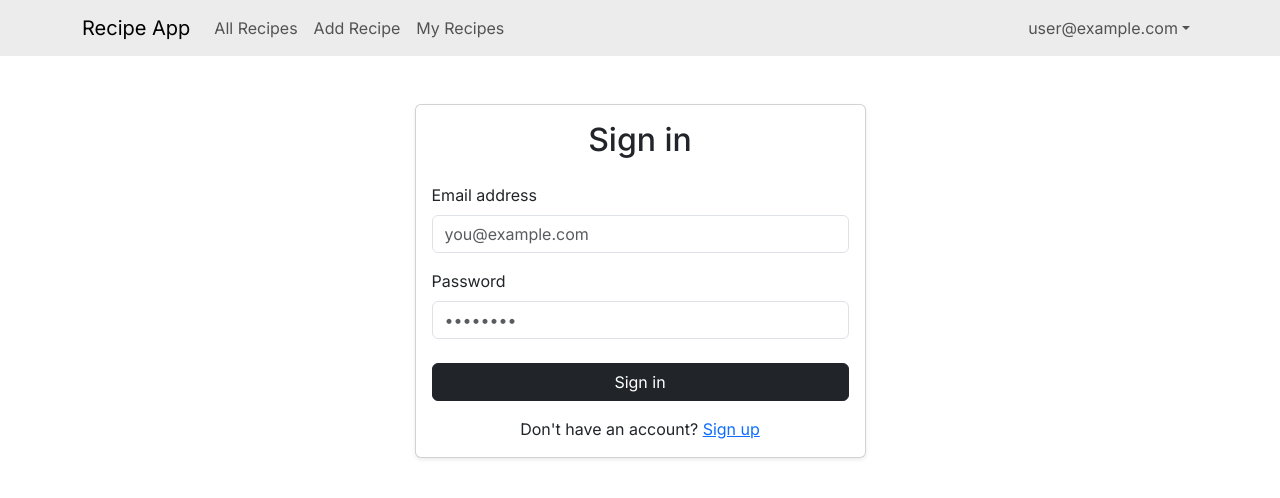
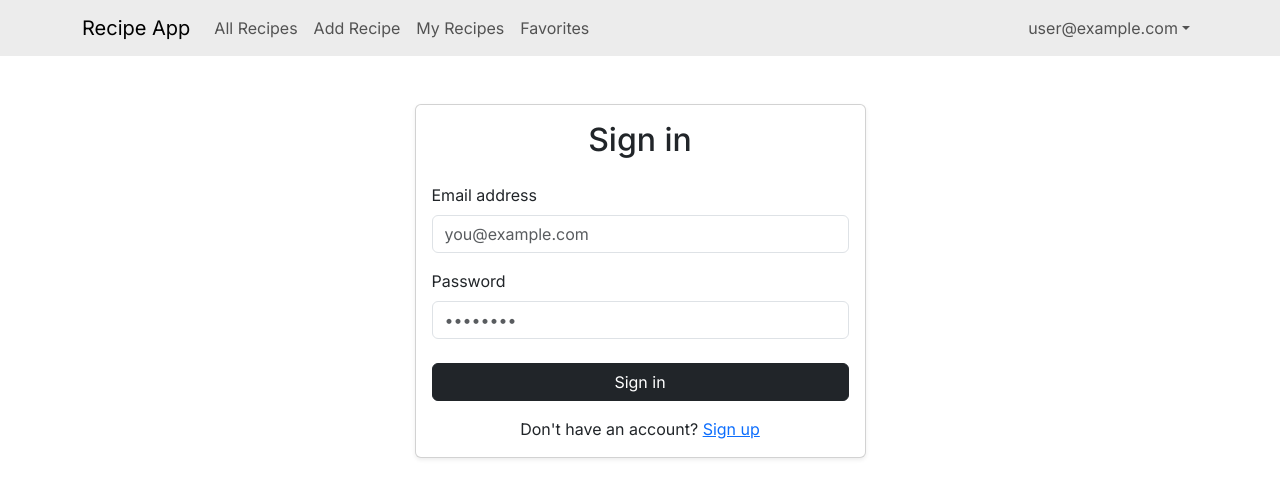
Before and after one commit to rainbow-recipes/rainbow-recipes, a Next.js app: page /signin in a window 1280 px wide. Shown: the top 498 px of the page. Built offline with nearby package versions, Linux system fonts and the light colour scheme; no server answers; sample sign-in values are in the browser's storage.

Commit message:
added favorites page

```diff
--- a/src/components/Navbar.tsx
+++ b/src/components/Navbar.tsx
@@ -57,6 +57,13 @@ const NavBar: React.FC = () => {
                   active={pathName === '/my-recipes'}
                 >
                   My Recipes
+                </Nav.Link>
+                <Nav.Link
+                  id="favorites-nav"
+                  href="/favorites-page"
+                  active={pathName === '/favorites-page'}
+                >
+                  Favorites
                 </Nav.Link>
               </>
             )}
```
Also changed, not shown: src/app/favorites-page/page.tsx (added, +48 -0 lines), src/app/my-recipes/page.tsx (+0 -22 lines).
